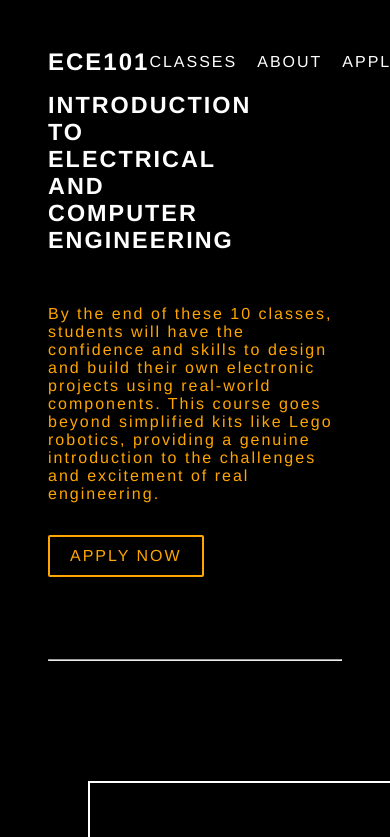
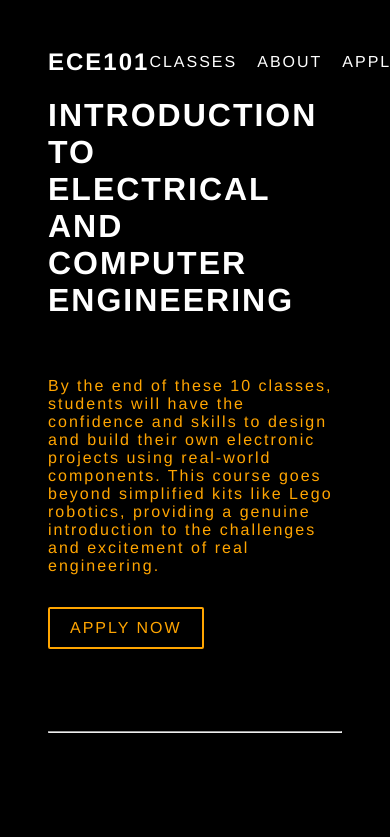
Before and after one commit to ellaachuang/ECE101, a plain HTML site: page index.html in a window 390 px wide. Shown: the top 837 px of the page. Drawn offline with Linux system fonts and the light colour scheme; a script that the page names is missing.

Commit message:
test for phone

```diff
--- a/index.html
+++ b/index.html
@@ -28,7 +28,7 @@
 
   </header>
 
-  <h1 style="font-size:6vw;  width: 60%;">INTRODUCTION TO ELECTRICAL AND COMPUTER ENGINEERING</h1><br><br>
+  <h1 style="font-size:32px;  width: 60%;">INTRODUCTION TO ELECTRICAL AND COMPUTER ENGINEERING</h1><br><br>
 
    <div class="info-section">
     <p class="course-description">
```
